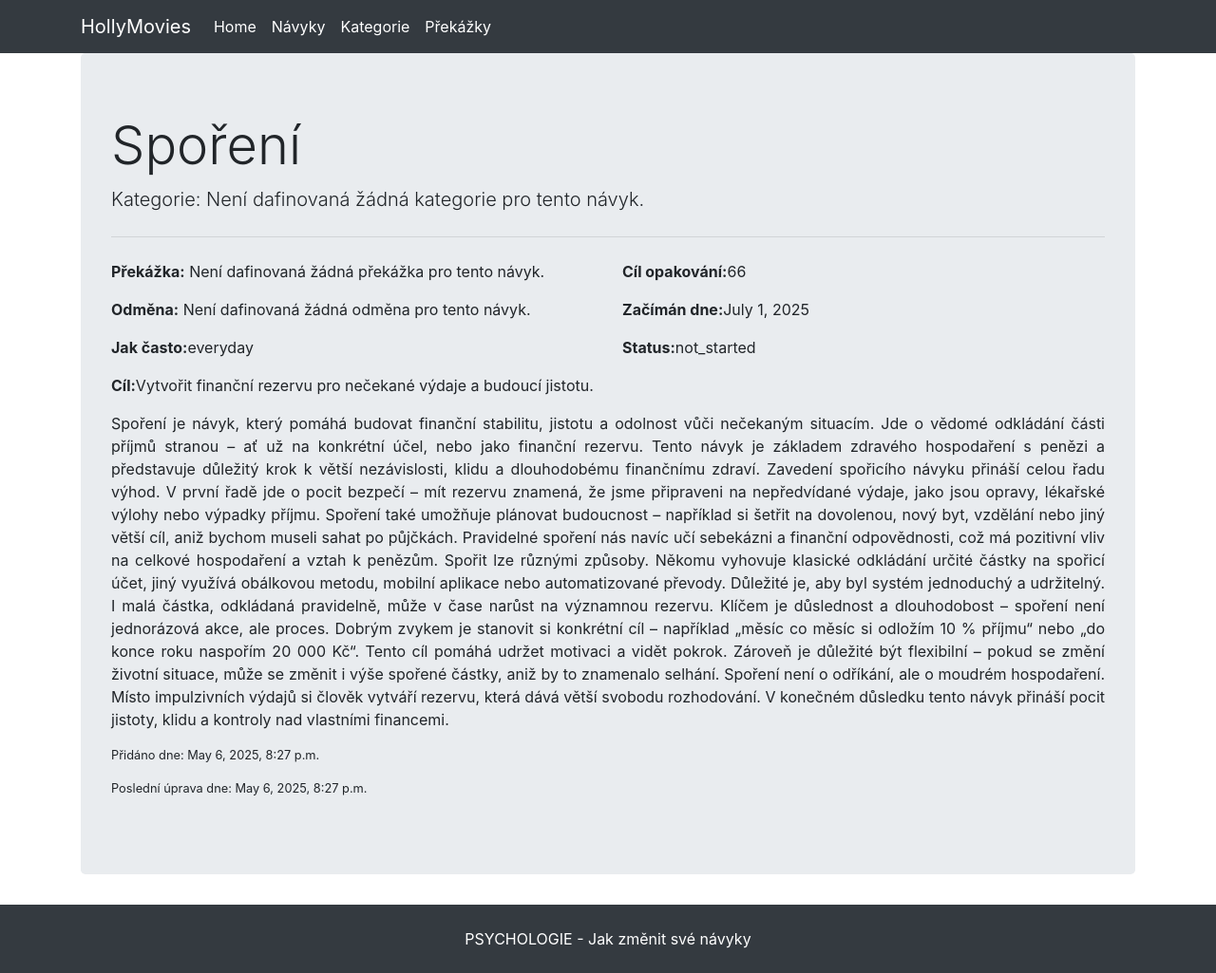
After one commit to katerina-kostalova/budovani_navyku, a Django app: page /habit/2/ in a window 1280 px wide. The commit adds this page. Shown: the whole page at 95% size. Run offline with Django 5.2, Linux system fonts and the light colour scheme; data comes from the database, SQL or seed files in the repository; tables that the repository leaves empty hold one stand-in row (values such as "Sample post"); some libraries are stand-ins or nearby versions.

Commit message:
Obstacles list.

```diff
--- a/budovani_navyku/urls.py
+++ b/budovani_navyku/urls.py
@@ -11,6 +11,8 @@ urlpatterns = [
     path('admin/', admin.site.urls),
     path('', home, name='home'), # když za 8000 nebidi mít nic napsáno, odkážu se na home, zavolámi fci ve views "hoeme", tami vykresli tamplate homehtml
     path('habits/', HabitsListView.as_view(), name='habits'),
-    path('categories/', CategoryListView.as_view(), name='categories'),
+    path('categories/', CategoriesListView.as_view(), name='categories'),
+    path('habit/<int:pk>/', HabitDetailView.as_view(), name='habit'), #potřebuju id konkrétního návyku 8000/habit/id 1/
+    path('obstacles/', ObstaclesListView.as_view(), name='obstacles'),
 
 ]
--- a/viewer/models.py
+++ b/viewer/models.py
@@ -88,10 +88,10 @@ class Habit(Model):
         ('once_a_month', 'jednou měsíčně')
 
     )
-    category = ManyToManyField(Category, max_length=32, blank=True, related_name='habits')
+    categories = ManyToManyField(Category, max_length=32, blank=True, related_name='habits')
     name = CharField(max_length=32, null=False, blank=False, unique=True)
-    obstacle = ManyToManyField(Obstacle, blank=True, related_name='obstacles')
-    reward = ManyToManyField(Reward, blank=True, related_name='rewards')
+    obstacles = ManyToManyField(Obstacle, blank=True, related_name='obstacles')
+    rewards = ManyToManyField(Reward, blank=True, related_name='rewards')
     goal = TextField(max_length=100, blank =True, null=True)
     frequency = CharField(max_length=50, choices=FREQUENCY_CHOICES, default='once_a_week')
     target_repetitions = IntegerField(default=21)
--- /dev/null
+++ b/viewer/templates/habit.html
@@ -0,0 +1,51 @@
+
+
+
+
+{% extends "base.html" %}
+
+{% block title %}
+    {{ habit.name }}
+{% endblock %}
+
+
+{% block content %}
+    <h1 class="display-4">{{ habit.name }}</h1>
+    <p class="lead">
+            Kategorie:{% comment %}jsou to kolekce{% endcomment %}
+            {% for category in habit.categories.all %}
+                {{ category }}
+            {% empty %}
+                Není dafinovaná žádná kategorie pro tento návyk.
+            {% endfor %}
+    </p>
+    <hr class="my-4">
+    <div class="row">
+        <div class="col-md-6">
+            <p><strong>Překážka:</strong>
+                {% for obstacle in habit.obstacles.all %}
+                    <span class="badge badge-secondary">{{ obstacle }}</span>
+                {% empty %}
+                    Není dafinovaná žádná překážka pro tento návyk.
+                {% endfor %}
+            </p>
+            <p><strong>Odměna:</strong>
+                {% for reward in habit.rewards.all %}
+                    {{ reward }}
+                {% empty %}
+                    Není dafinovaná žádná odměna pro tento návyk.
+                {% endfor %}
+            </p>
+            <p><strong>Jak často:</strong>{{ habit.frequency }}</p>
+            <p><strong>Cíl:</strong>{{ habit.goal }}</p>
+        </div>
+        <div class="col-md-6">
+            <p><strong>Cíl opakování:</strong>{{ habit.target_repetitions }}</p>
+            <p><strong>Začímán dne:</strong>{{ habit.start_date }}</p>
+            <p><strong>Status:</strong>{{ habit.status }}</p>
+        </div>
+    </div>
+        <p class="text-justify">{{ habit.description }}</p>
+        <p><small class="text-muted>">Přidáno dne: {{ habit.created_at }}</small></p>
+        <p><small class="text-muted>">Poslední úprava dne: {{ habit.updated_at }}</small></p>
+{% endblock %}
--- a/viewer/templates/habits.html
+++ b/viewer/templates/habits.html
@@ -15,7 +15,7 @@ akorát do "block content " na base html ,, vloží obsah  habits html vloží{%
     <h1>Návyky</h1>
     <ul>
         {% for habit in habits %} {% comment %}vykreslí mi ty dané návyky{% endcomment %}
-            <li> {{ habit }} </li>
+            <li><a href="{% url 'habit' habit.id %}">{{ habit }}</a></li>{% comment %}potřebuju odkaz, kt bude odkazovat na habit id jine id{% endcomment %}
         {% endfor %}
     </ul>
 {% endblock %}
--- a/viewer/templates/navbar.html
+++ b/viewer/templates/navbar.html
@@ -16,6 +16,7 @@
                 <a class="nav-item nav-link active" href="{% url 'home' %}">Home</a>{% comment %} home odkaz {% endcomment %}
                 <a class="nav-item nav-link active" href="{% url 'habits' %}">Návyky</a>
                 <a class="nav-item nav-link active" href="{% url 'categories' %}">Kategorie</a>
+                <a class="nav-item nav-link active" href="{% url 'obstacles' %}">Překážky</a>
             </div>
         </div>
     </div>{% comment %} 1definovaný konteiner {% endcomment %}
--- a/viewer/views.py
+++ b/viewer/views.py
@@ -1,7 +1,6 @@
-from django.views.generic import ListView
+from django.views.generic import ListView, DetailView
 from django.shortcuts import render
-from viewer.models import Habit, Category
-
+from viewer.models import Habit, Category, Obstacle
 
 
 #FUNKCIONALITA
@@ -15,7 +14,19 @@ class HabitsListView(ListView):
     context_object_name = 'habits'
 
 
-class CategoryListView(ListView):
+class HabitDetailView(DetailView):
+    template_name = 'habit.html'
+    model = Habit
+    context_object_name = 'habit'
+
+
+class CategoriesListView(ListView):
     template_name = 'categories.html'
     model = Category
     context_object_name = 'categories'
+
+
+class ObstaclesListView(ListView):
+    template_name = 'obstacles.html'
+    model = Obstacle
+    context_object_name = 'obstacles'
```
Also changed, not shown: viewer/templates/obstacles.html (added, +19 -0 lines).
